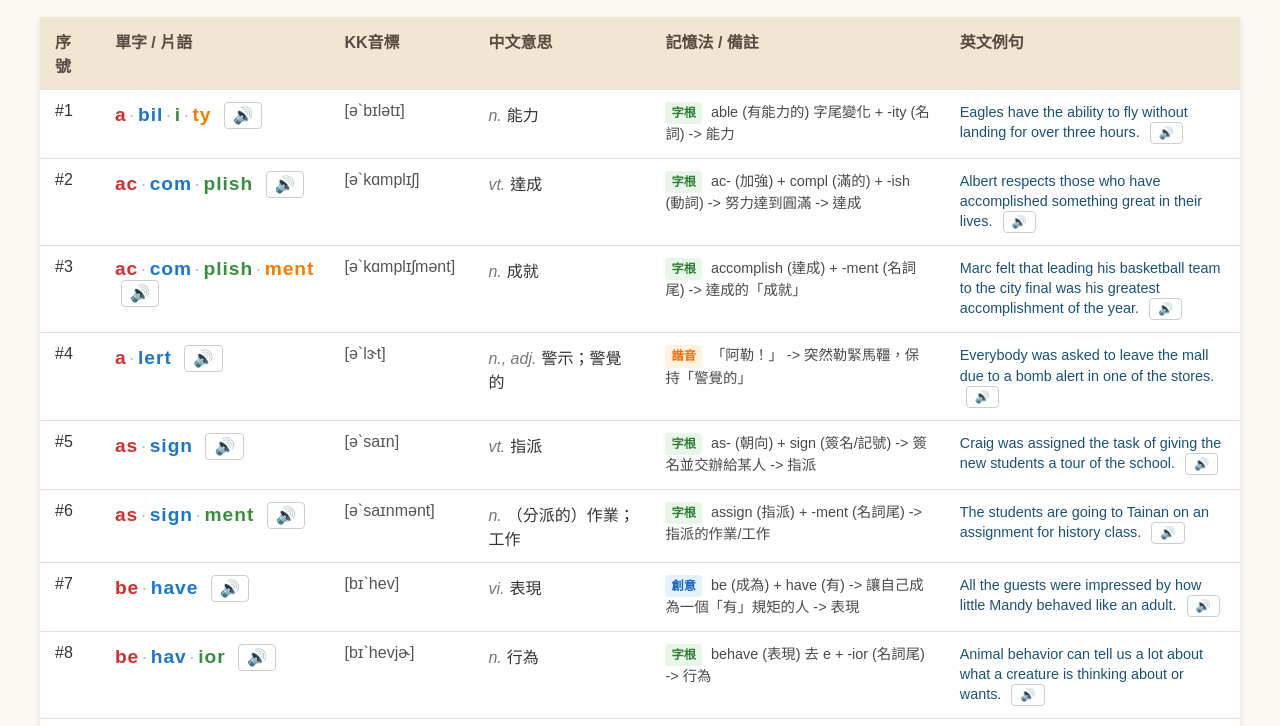
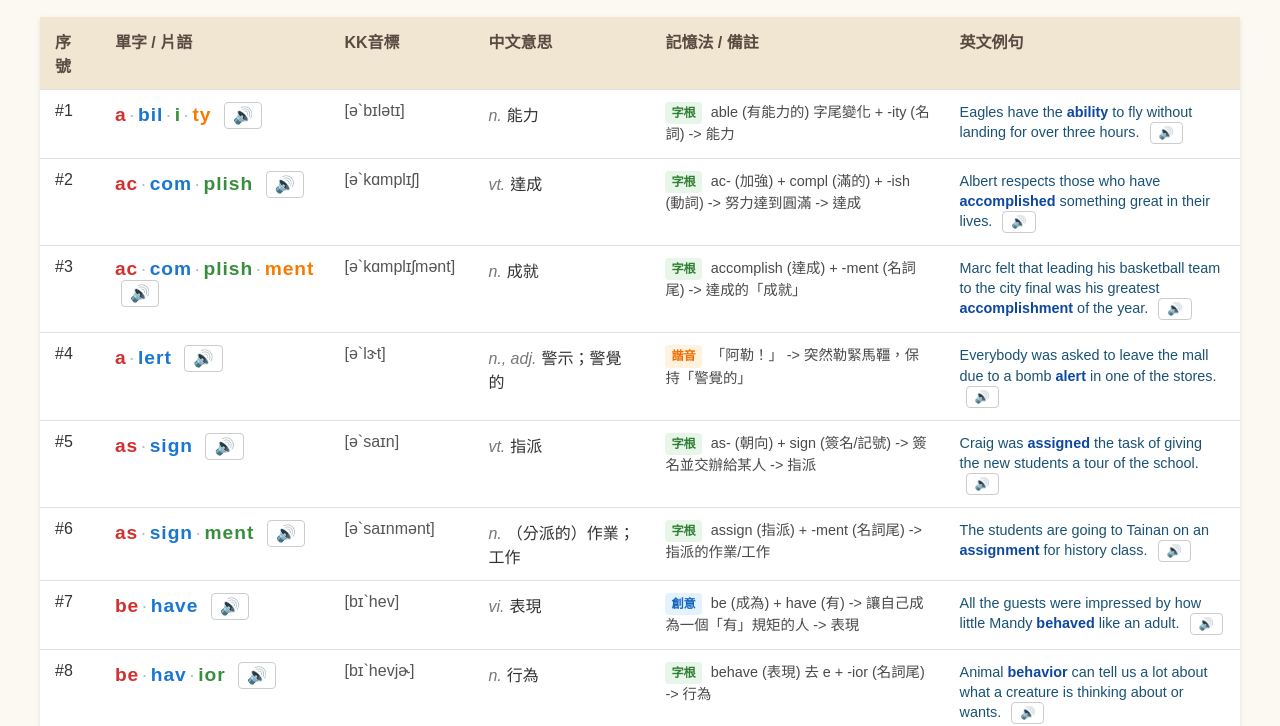
Before and after one commit to theylllab/LT_B1_Vocab_Review, a plain HTML site: page B1L4.html in a window 1280 px wide. Shown: the part 78-804 px from the top of the page. Drawn offline with Linux system fonts and the light colour scheme.

Commit message:
Add files via upload

```diff
--- a/B1L4.html
+++ b/B1L4.html
@@ -195,6 +195,10 @@
         padding: 10px;
       }
     }
+      .sentence-text b {
+      color: #0d47a1;
+      font-weight: bold;
+    }
   </style>
 </head>
 <body>
@@ -289,10 +293,16 @@
     function createRow(item) {
       const tr = document.createElement('tr');
 
+      const word = item.單字 || item.word || item.Vocab || "";
+      const kk = item.KK音標 || item.kk || item.KK || "";
+      const pos = item.詞性 || item.pos || item.POS || "";
+      const meaning = item.中文意思 || item.meaning || item.Chinese || "";
+      let mnemonic = item.記憶法 || item.mnemonic || item.Mnemonic || "";
+      const sentence = item.例句 || item.sentence || item.Example || "";
+      const syllables = item.音節 || item.syllables || item.Syllables || [];
+
       let syllablesHtml = '';
-      const syllables = item.音節 || [];
-
-      if (syllables.length > 0) {
+      if (Array.isArray(syllables) && syllables.length > 0) {
         syllables.forEach((syl, i) => {
           let colorClass = `syl-${(i % 5) + 1}`;
           syllablesHtml += `<span class="${colorClass}">${syl}</span>`;
@@ -301,12 +311,11 @@
           }
         });
       } else {
-        syllablesHtml = `<span class="phrase-text">${item.單字}</span>`;
+        syllablesHtml = `<span class="phrase-text">${word}</span>`;
       }
 
-      let posHtml = item.詞性 ? `<span class="pos-text">${item.詞性}</span>` : '';
+      let posHtml = pos ? `<span class="pos-text">${pos}</span>` : '';
 
-      let mnemonic = item.記憶法 || "";
       if (mnemonic.includes('[字根記法]')) {
         mnemonic = mnemonic.replace('[字根記法]', '<span class="mnemonic-tag">字根</span>');
       } else if (mnemonic.includes('[諧音記法]')) {
@@ -315,18 +324,30 @@
         mnemonic = mnemonic.replace('[創意記法]', '<span class="mnemonic-tag creative">創意</span>');
       }
 
+      // 例句單字粗體化（安全不崩潰處理）
+      let highlightedSentence = sentence;
+      if (sentence && word) {
+        try {
+          const target = word.trim().split(" ")[0]; // 若為片語先抓第一個核心字或全字
+          const reg = new RegExp(`\\b(${target}[a-zA-Z]*)\\b`, 'gi');
+          highlightedSentence = sentence.replace(reg, '<b>$1</b>');
+        } catch (err) {
+          highlightedSentence = sentence;
+        }
+      }
+
       tr.innerHTML = `
         <td class="col-id">#${globalIndex++}</td>
         <td class="word-cell col-word">
           ${syllablesHtml}
-          <button class="btn-audio play-word" data-text="${item.單字}" title="發音">🔊</button>
+          <button class="btn-audio play-word" data-text="${word}" title="發音">🔊</button>
         </td>
-        <td class="kk-text col-kk">${item.KK音標}</td>
-        <td class="meaning-text col-meaning">${posHtml}${item.中文意思}</td>
+        <td class="kk-text col-kk">${kk}</td>
+        <td class="meaning-text col-meaning">${posHtml}${meaning}</td>
         <td class="mnemonic-text col-mnemonic">${mnemonic}</td>
         <td class="sentence-text col-sentence">
-          ${item.例句}
-          ${item.例句 ? `<button class="btn-audio play-sentence" data-text="${item.例句}" title="例句發音">🔊</button>` : ''}
+          ${highlightedSentence}
+          ${sentence ? `<button class="btn-audio play-sentence" data-text="${sentence}" title="例句發音">🔊</button>` : ''}
         </td>
       `;
       return tr;
```
Also changed, not shown: B1L5.html (+32 -11 lines), B1L6.html (+32 -11 lines), VOC_U3.html (+32 -11 lines), VOC_U4.html (+32 -11 lines).
